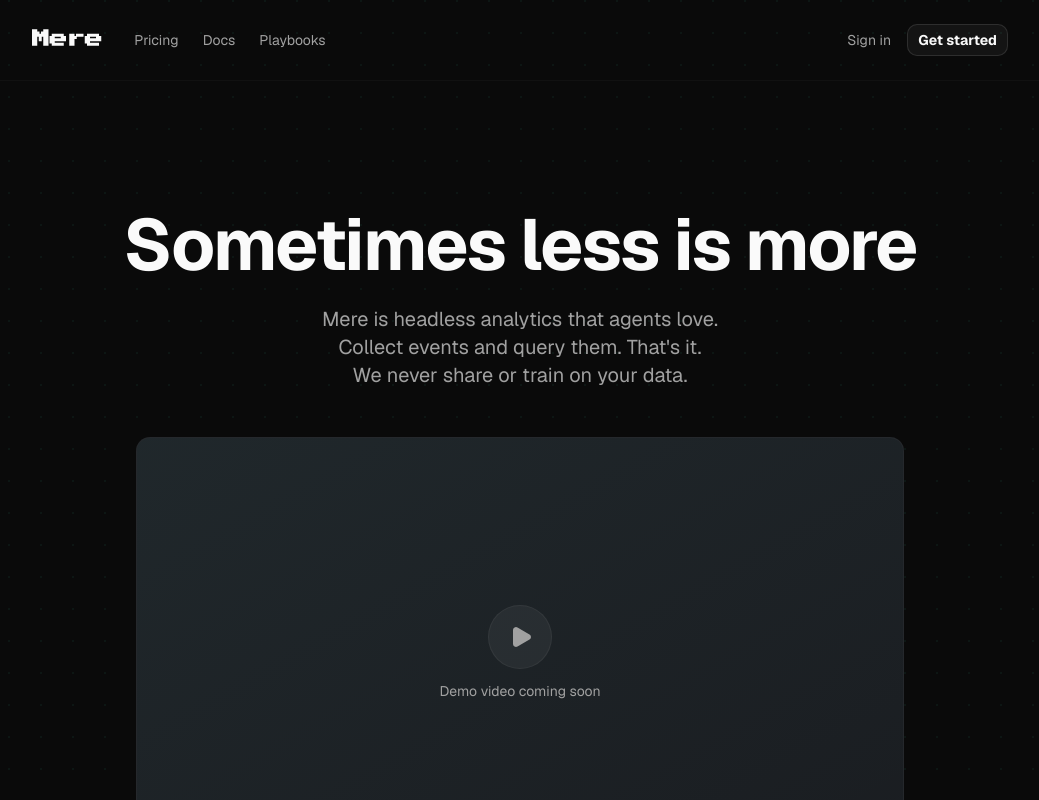
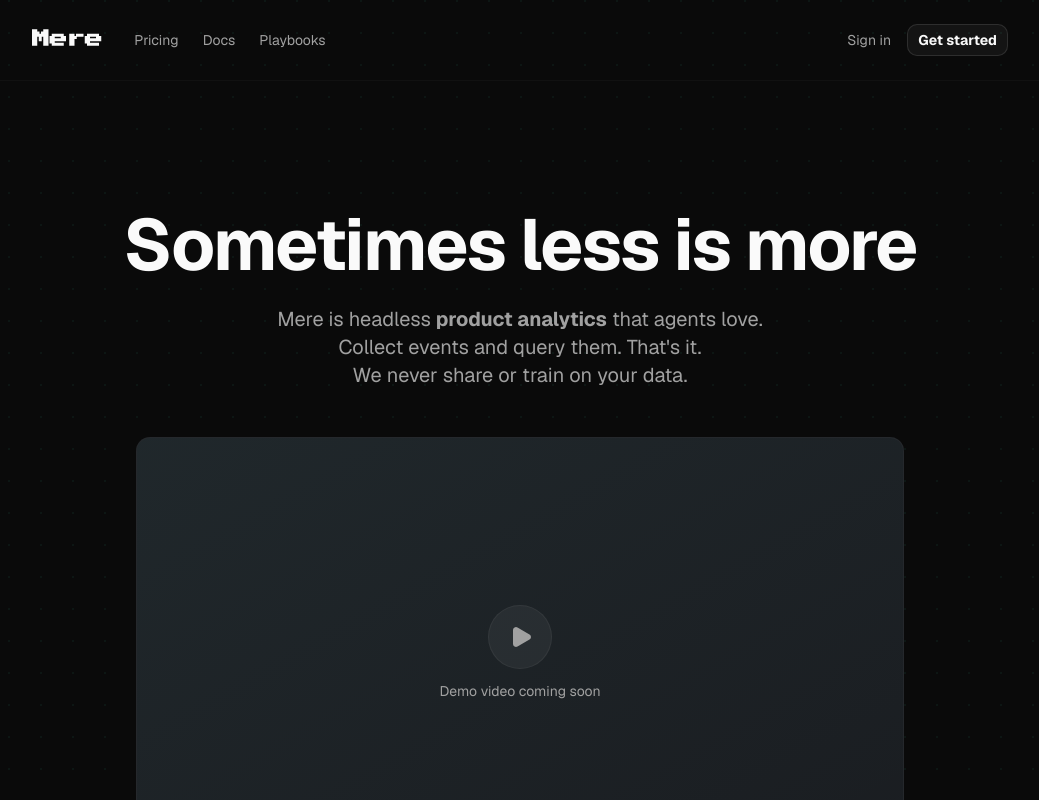
Before and after one commit to jjdinho/use-mere-landing, a Next.js app: page / in a window 1280 px wide. Shown: the top 800 px of the page, without its empty margins (120-1159 px from the left). Built offline with nearby package versions, Linux system fonts and the light colour scheme.

Commit message:
Emphasize 'product analytics' in headline (#6)

```diff
--- a/src/app/page.tsx
+++ b/src/app/page.tsx
@@ -472,7 +472,7 @@
           </h1>
 
           <p className="text-lg md:text-xl text-muted-foreground max-w-2xl mx-auto mb-12">
-            Mere is headless analytics that agents love.
+            Mere is headless <strong>product analytics</strong> that agents love.
             <br />
             Collect events and query them. That&apos;s it.
             <br />
```
